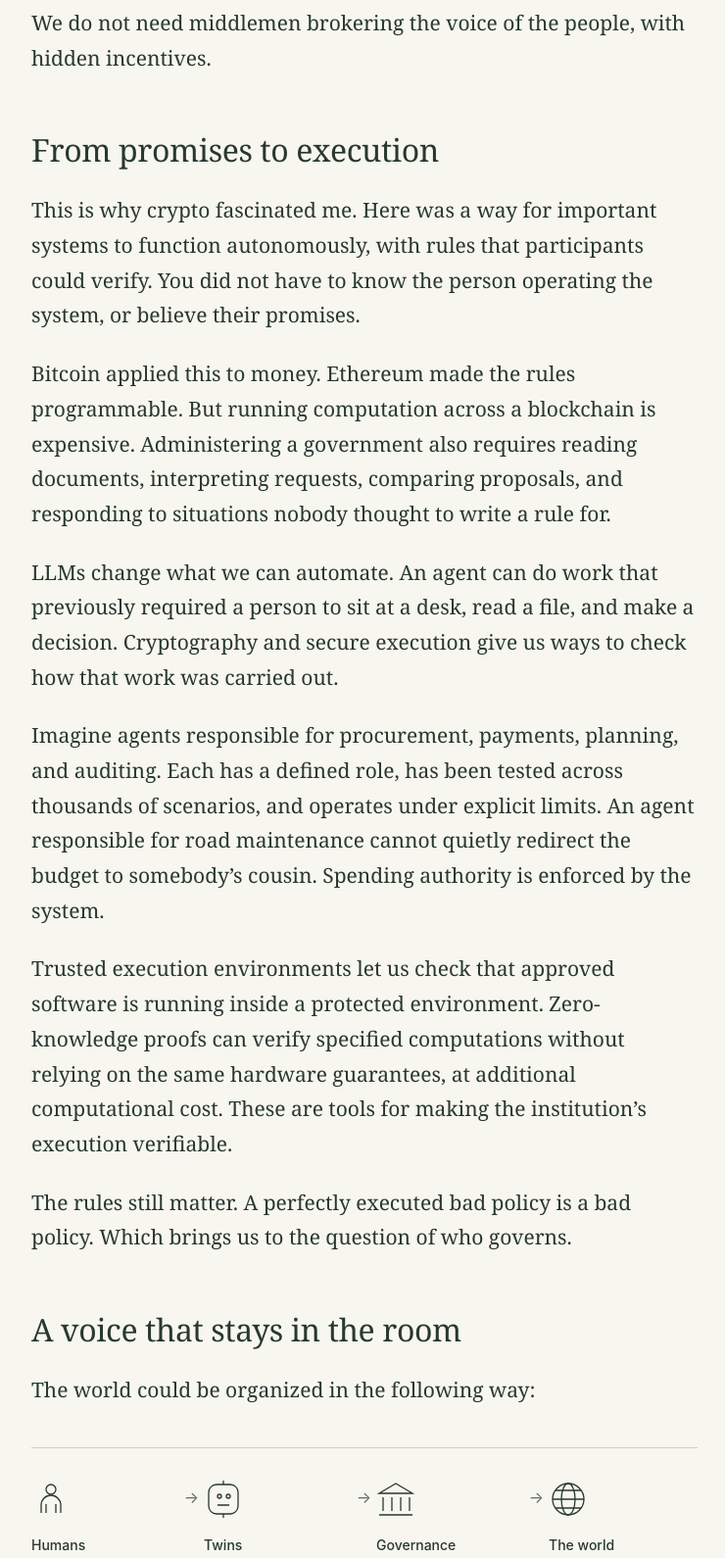
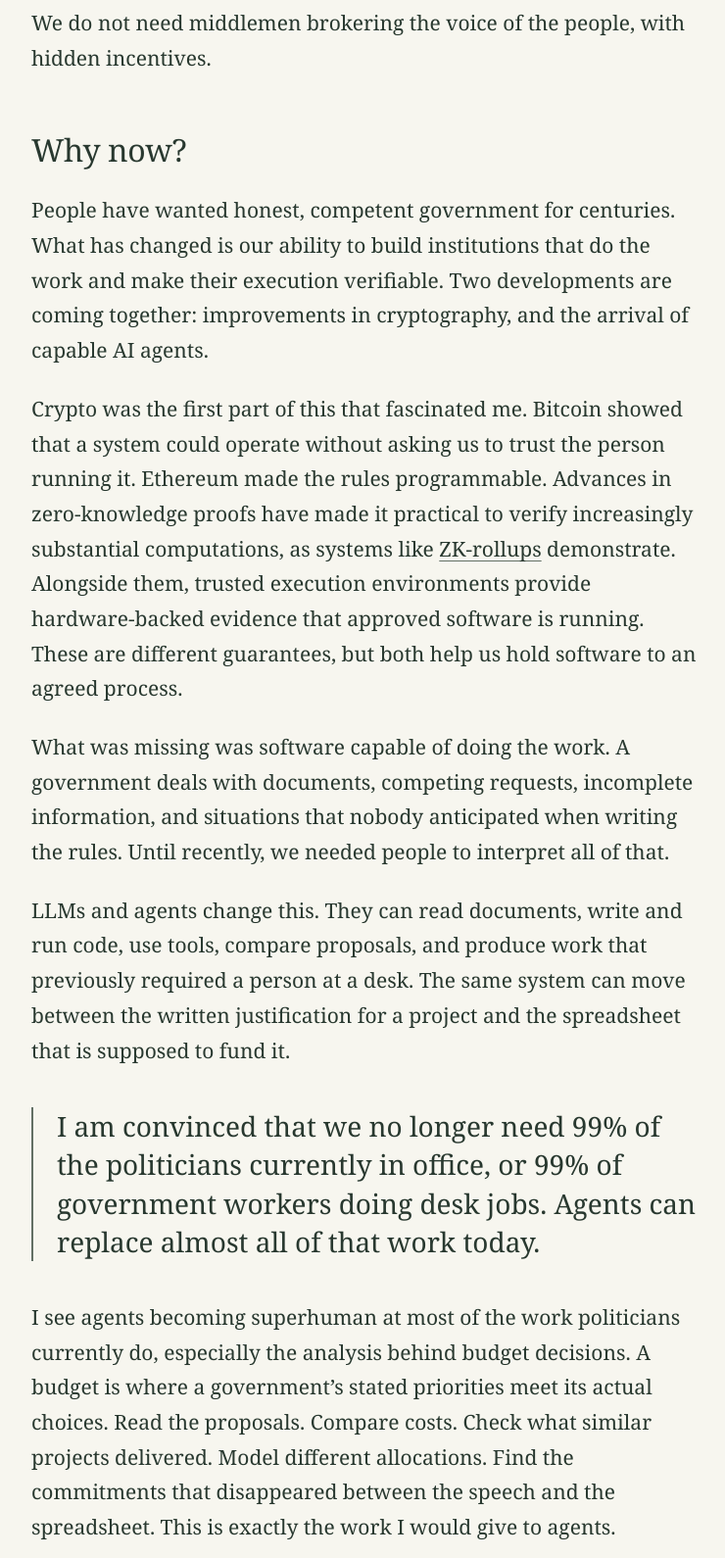
Before and after one commit to LaymanConjecture/srikarv, a website: page posts/a-verifiable-autonomous-government.html in a window 1280 px wide. Shown: the part 3420-5010 px from the top of the page at 98% size, without its empty margins (268-1008 px from the left). Drawn offline with Linux system fonts and the light colour scheme.

Commit message:
Explain why cryptography and capable agents change government now

```diff
--- a/posts/a-verifiable-autonomous-government.html
+++ b/posts/a-verifiable-autonomous-government.html
@@ -75,13 +75,17 @@
 <p>Politicians do keep many promises. Elections exert pressure, too: a <a href="https://doi.org/10.1111/1475-6765.12377">2020 study covering 69 elections in 14 countries</a> found that higher pledge fulfillment was associated with smaller electoral losses for governing parties. The question is whether waiting until the next election is enough. I want people to be able to see what is happening to their decisions, challenge it, and change course while it still matters.</p>
 <p>Within every man there are two wolves. People want to do good <em>and</em> be self-serving, to use their power for profit. People fall along a spectrum. Politics puts enormous resources within reach of both instincts.</p>
 <p>We do not need middlemen brokering the voice of the people, with hidden incentives.</p>
-<h2>From promises to execution</h2>
-<p>This is why crypto fascinated me. Here was a way for important systems to function autonomously, with rules that participants could verify. You did not have to know the person operating the system, or believe their promises.</p>
-<p>Bitcoin applied this to money. Ethereum made the rules programmable. But running computation across a blockchain is expensive. Administering a government also requires reading documents, interpreting requests, comparing proposals, and responding to situations nobody thought to write a rule for.</p>
-<p>LLMs change what we can automate. An agent can do work that previously required a person to sit at a desk, read a file, and make a decision. Cryptography and secure execution give us ways to check how that work was carried out.</p>
-<p>Imagine agents responsible for procurement, payments, planning, and auditing. Each has a defined role, has been tested across thousands of scenarios, and operates under explicit limits. An agent responsible for road maintenance cannot quietly redirect the budget to somebody’s cousin. Spending authority is enforced by the system.</p>
-<p>Trusted execution environments let us check that approved software is running inside a protected environment. Zero-knowledge proofs can verify specified computations without relying on the same hardware guarantees, at additional computational cost. These are tools for making the institution’s execution verifiable.</p>
-<p>The rules still matter. A perfectly executed bad policy is a bad policy. Which brings us to the question of who governs.</p>
+<h2>Why now?</h2>
+<p>People have wanted honest, competent government for centuries. What has changed is our ability to build institutions that do the work and make their execution verifiable. Two developments are coming together: improvements in cryptography, and the arrival of capable AI agents.</p>
+<p>Crypto was the first part of this that fascinated me. Bitcoin showed that a system could operate without asking us to trust the person running it. Ethereum made the rules programmable. Advances in zero-knowledge proofs have made it practical to verify increasingly substantial computations, as systems like <a href="https://ethereum.org/developers/docs/scaling/zk-rollups/">ZK-rollups</a> demonstrate. Alongside them, trusted execution environments provide hardware-backed evidence that approved software is running. These are different guarantees, but both help us hold software to an agreed process.</p>
+<p>What was missing was software capable of doing the work. A government deals with documents, competing requests, incomplete information, and situations that nobody anticipated when writing the rules. Until recently, we needed people to interpret all of that.</p>
+<p>LLMs and agents change this. They can read documents, write and run code, use tools, compare proposals, and produce work that previously required a person at a desk. The same system can move between the written justification for a project and the spreadsheet that is supposed to fund it.</p>
+<p class="statement">I am convinced that we no longer need 99% of the politicians currently in office, or 99% of government workers doing desk jobs. Agents can replace almost all of that work today.</p>
+<p>I see agents becoming superhuman at most of the work politicians currently do, especially the analysis behind budget decisions. A budget is where a government’s stated priorities meet its actual choices. Read the proposals. Compare costs. Check what similar projects delivered. Model different allocations. Find the commitments that disappeared between the speech and the spreadsheet. This is exactly the work I would give to agents.</p>
+<p>There are already concrete examples. Stellenbosch University’s Policy Innovation Lab <a href="https://policyinnovationlab.sun.ac.za/practicing-our-craft/">used an LLM to analyze South Africa’s 2026 executive budget</a>, classifying spending against the government’s stated priorities. Researchers designed the method and checked the output. That demonstrates a piece of the work; the replacement claim above is my assessment of how far we can take it.</p>
+<p>People still decide what matters. How much do we value a shorter commute, a better hospital, cleaner air? Agents should work through the allocations and consequences under those priorities, and come back to us when the choices require a decision. Being better at the analysis does not give a model the authority to choose our values.</p>
+<p>The confluence matters. Cryptography alone could enforce the rules we knew how to express, but could not do most administrative work. A capable agent alone gives us another decision-maker whose actions we have to trust. Together, they give us a route to institutions that can perform complex work under authority we can inspect and constrain. That is why I think we can build this now.</p>
+<p>Imagine agents responsible for procurement, payments, planning, and auditing. Each has a defined role, has been tested across thousands of scenarios, and operates under explicit limits. Spending authority is enforced outside the model: the agent can release funds only through the authorized process. Changes to that process must be governed too.</p>
 <h2>A voice that stays in the room</h2>
 <p>The world could be organized in the following way:</p>
 <figure class="diagram" aria-label="Humans, twins, governance, and the world"><ol class="flow"><li><svg viewBox="0 0 40 40" aria-hidden="true"><circle cx="20" cy="10" r="5"/><path d="M10 34v-8a10 10 0 0 1 20 0v8M15 34v-9m10 9v-9"/></svg><strong>Humans</strong><span>Our values, needs, and decisions.</span></li><li><svg viewBox="0 0 40 40" aria-hidden="true"><rect x="5" y="5" width="30" height="30" rx="8"/><circle cx="16" cy="17" r="2"/><circle cx="25" cy="17" r="2"/><path d="M14 26h12M20 1v4m0 30v4"/></svg><strong>Twins</strong><span>Represent us continuously.</span></li><li><svg viewBox="0 0 40 40" aria-hidden="true"><path d="m3 14 17-10 17 10H3Zm4 4v14m9-14v14m9-14v14m9-14v14M3 36h34"/></svg><strong>Governance</strong><span>Set the rules for autonomous institutions.</span></li><li><svg viewBox="0 0 40 40" aria-hidden="true"><circle cx="20" cy="20" r="16"/><ellipse cx="20" cy="20" rx="7" ry="16"/><path d="M4 20h32M7 11h26M7 29h26"/></svg><strong>The world</strong><span>Institutions carry out those decisions.</span></li></ol><div class="return-path">↶ Results return to people. We revise the rules and change what our twins are authorized to do.</div><figcaption>Human authority, carried through to execution.</figcaption></figure>
@@ -101,6 +105,7 @@
 <p>Humans should decide what we want, and be able to change our minds. Institutions should execute those decisions without leaving an unaccountable gap where public authority becomes somebody’s private opportunity.</p>
 <p>We have treated that gap as a fact of life for long enough.</p>
 <details class="post-sources"><summary>Sources &amp; technical context</summary><ul>
+<li>The 99% replacement claim is the author’s assessment, not an established empirical estimate. <a href="https://openai.com/index/gdpval/">GDPval</a> evaluates bounded professional tasks; it does not establish autonomous replacement of whole government roles or superhuman public-budget decisions. The <a href="https://policyinnovationlab.sun.ac.za/practicing-our-craft/">South African budget example</a> used human-designed categories, review, and checks, and produced classifications rather than autonomous allocation decisions.</li>
 <li><a href="https://files.transparencycdn.org/images/GCB_Asia_2020_Report_Web_final.pdf">Transparency International, Global Corruption Barometer: Asia 2020</a>, printed pages 22 and 31. Bribery and connections figures concern surveyed public-service users; the retaliation figure concerns respondents’ expectations. Historical self-reported experiences and perceptions, not a current corruption rate.</li>
 <li><a href="https://www.oecd.org/en/publications/oecd-survey-on-drivers-of-trust-in-public-institutions-2026-results_9eb63fec-en/full-report/drivers-of-trust-over-time-lessons-from-the-third-wave-of-the-oecd-trust-survey_440749ab.html">OECD Trust Survey 2026 Results</a>, 2025 fieldwork. Figures are unweighted averages of country estimates. These questions differ from Pew’s; the percentages are not directly interchangeable. The same report finds 65% satisfaction with administrative services among recent users.</li>
 <li><a href="https://doi.org/10.1111/ajps.12313">Thomson et al. (2017), The Fulfillment of Parties’ Election Pledges</a>. Published version: 57 election campaigns in 12 countries; 5,439 of 9,133 governing-party pledges fulfilled at least partially. The overall study also includes opposition pledges. An earlier manuscript has different sample counts. This is not a worldwide percentage or a measure of deliberate dishonesty.</li>
```
